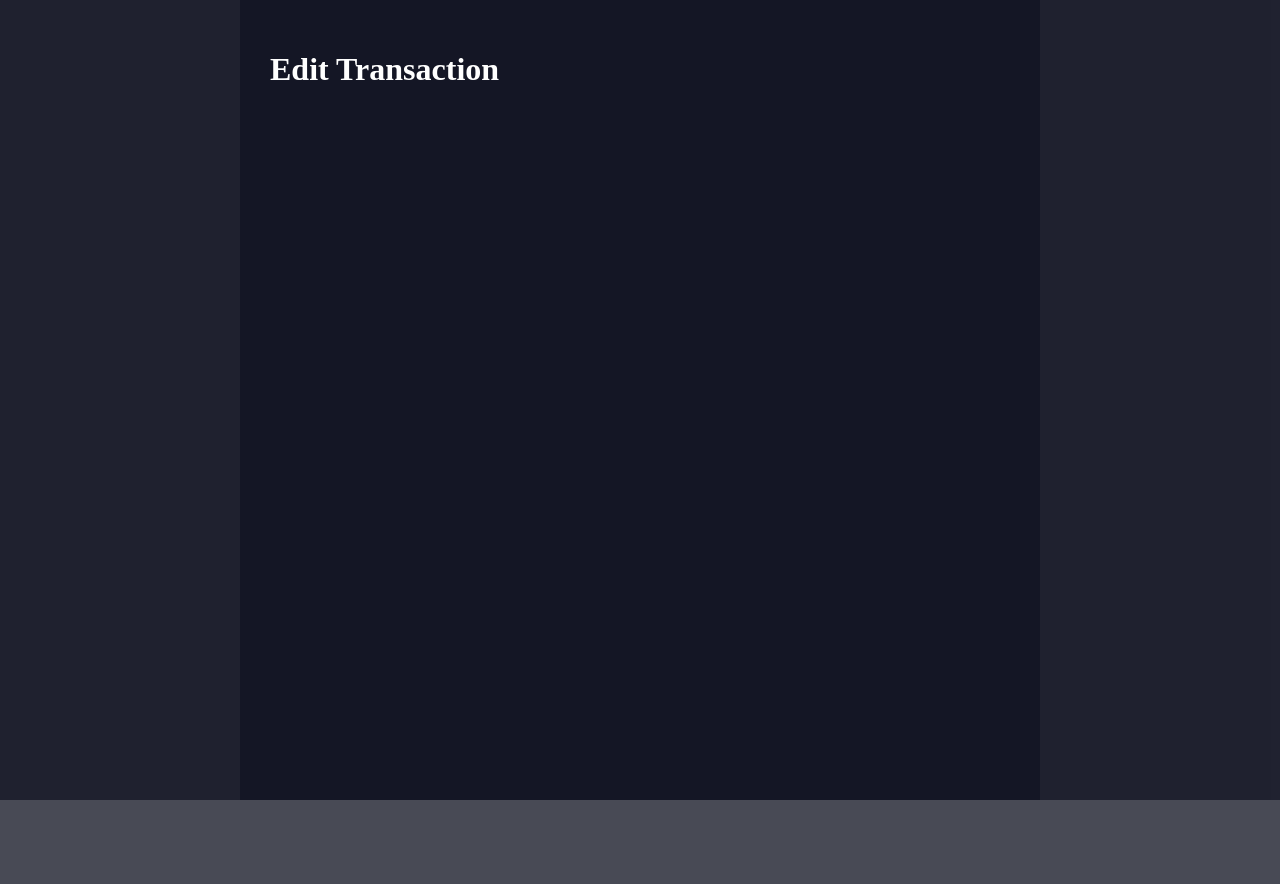
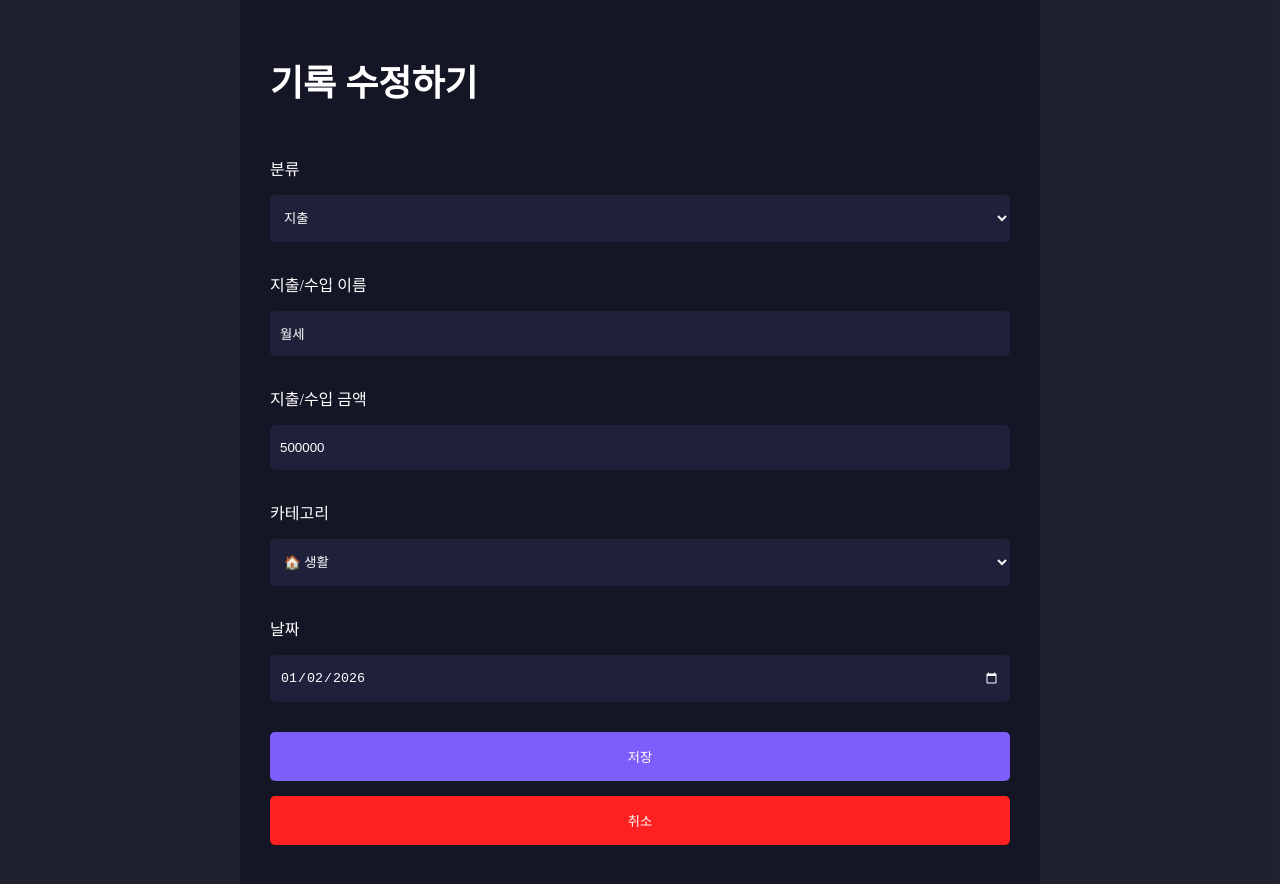
Before and after one commit to hyer0705/onebite-react, a React (Vite) app in the folder missions/day22/onebite-account-book/: page /edit-transaction/1 in a window 1280 px wide. Shown: the top 884 px of the page. Before the commit the page ends 800 px from the top, so only its background shows below. Built offline with nearby package versions, Linux system fonts and the light colour scheme.

Commit message:
Feat: transaction 수정 기능 구현하기

```diff
--- a/missions/day22/onebite-account-book/src/components/TransactionEditor.jsx
+++ b/missions/day22/onebite-account-book/src/components/TransactionEditor.jsx
@@ -1,10 +1,11 @@
 import { useState, useRef } from "react";
 import { useNavigate } from "react-router";
 import "./TransactionEditor.css";
-import { CATEGORIES } from "../constants/categories";
+import { CATEGORIES, getCategory } from "../constants/categories";
 import { TRANSACTION_TYPES } from "../constants/transaction";
+import { getFormattedDate } from "../utils/getFormattedDate";
 
-const TransactionEditor = ({ onCreate }) => {
+const TransactionEditor = ({ type, initData, onSave }) => {
   const nav = useNavigate();
   const typeRef = useRef();
   const nameRef = useRef();
@@ -12,13 +13,21 @@ const TransactionEditor = ({ onCreate }) => {
   const categoryRef = useRef();
   const inputDateRef = useRef();
 
-  const [transactionInput, setTransactionInput] = useState({
-    type: TRANSACTION_TYPES.EXPENSE,
-    name: "",
-    amount: "",
-    category: "food",
-    date: "",
-  });
+  const [transactionInput, setTransactionInput] = useState(
+    type === "EDIT"
+      ? {
+          ...initData,
+          date: getFormattedDate(initData.date),
+          category: getCategory(initData.category),
+        }
+      : {
+          type: TRANSACTION_TYPES.EXPENSE,
+          name: "",
+          amount: "",
+          category: "food",
+          date: "",
+        }
+  );
 
   const onChange = (e) => {
     setTransactionInput((prev) => ({
@@ -28,15 +37,15 @@ const TransactionEditor = ({ onCreate }) => {
   };
 
   const onSaveButtonClick = () => {
-    const { type, name, amount, category, date } = transactionInput;
+    const { id, type: transactionType, name, amount, category, date } = transactionInput;
 
-    if (type === "") {
+    if (transactionType === "") {
       typeRef.current.focus();
       return;
     } else if (name === "") {
       nameRef.current.focus();
       return;
-    } else if (amount === "" || amount === 0) {
+    } else if (amount === "" || amount == 0) {
       amountRef.current.focus();
       return;
     } else if (category === "") {
@@ -47,7 +56,12 @@ const TransactionEditor = ({ onCreate }) => {
       return;
     }
 
-    onCreate(name, amount, type, CATEGORIES.get(category), new Date(date).getTime());
+    if (type === "NEW") {
+      onSave(name, amount, transactionType, CATEGORIES.get(category), new Date(date).getTime());
+    } else if (type === "EDIT") {
+      onSave(id, name, amount, transactionType, CATEGORIES.get(category), new Date(date).getTime());
+    }
+
     nav("/", { replace: true });
   };
 
--- a/missions/day22/onebite-account-book/src/components/TransactionItem.jsx
+++ b/missions/day22/onebite-account-book/src/components/TransactionItem.jsx
@@ -1,14 +1,20 @@
 import "./TransactionItem.css";
 import { TRANSACTION_TYPES } from "../constants/transaction";
 import { useTransactionDispatch } from "../context/TransactionContext";
+import { useNavigate } from "react-router";
 
 const TransactionItem = ({ id, name, amount, type, category, date }) => {
+  const nav = useNavigate();
   const { onDeleteTransaction } = useTransactionDispatch();
 
   const onDeleteButtonClick = () => {
     if (window.confirm("정말로 삭제하시겠습니까? 삭제하면 되돌릴 수 없습니다.")) {
       onDeleteTransaction(id);
     }
+  };
+
+  const onUpdateButtonClick = () => {
+    nav(`/edit-transaction/${id}`);
   };
 
   return (
@@ -18,7 +24,7 @@ const TransactionItem = ({ id, name, amount, type, category, date }) => {
       <span className={`item_amount item_amount_${type}`}>{type === TRANSACTION_TYPES.EXPENSE ? `- ${amount}원` : `+ ${amount}원`}</span>
       <span className="item_date">{new Date(date).toLocaleDateString()}</span>
       <div className="item_button_wrapper">
-        <button>수정</button>
+        <button onClick={onUpdateButtonClick}>수정</button>
         <button onClick={onDeleteButtonClick}>삭제</button>
       </div>
     </div>
--- a/missions/day22/onebite-account-book/src/constants/categories.js
+++ b/missions/day22/onebite-account-book/src/constants/categories.js
@@ -5,3 +5,15 @@ export const CATEGORIES = new Map([
   ["salary", "🏢 급여"],
   ["finance", "💰 금융"],
 ]);
+
+export const getCategory = (targetCategory) => {
+  const DEFAULT_KEY = "food";
+
+  for (const [key, value] of CATEGORIES) {
+    if (value === targetCategory) {
+      return key;
+    }
+  }
+
+  return DEFAULT_KEY;
+};
--- /dev/null
+++ b/missions/day22/onebite-account-book/src/pages/EditTransaction.css
@@ -0,0 +1,11 @@
+.edit_transaction {
+  padding: 0 0 50px 0;
+}
+
+.edit_transaction header {
+  margin-bottom: 50px;
+}
+
+.edit_transaction header h1 {
+  font-size: 36px;
+}
--- a/missions/day22/onebite-account-book/src/pages/EditTransaction.jsx
+++ b/missions/day22/onebite-account-book/src/pages/EditTransaction.jsx
@@ -1,5 +1,36 @@
+import { useEffect } from "react";
+import { useParams, useNavigate } from "react-router";
+import "./EditTransaction.css";
+import TransactionEditor from "../components/TransactionEditor";
+import { useTransactionDispatch, useTransactionState } from "../context/TransactionContext";
+
 const EditTransaction = () => {
-  return <h1>Edit Transaction</h1>;
+  const nav = useNavigate();
+  const { id } = useParams();
+  const transactions = useTransactionState();
+  const { onUpdateTransaction } = useTransactionDispatch();
+
+  const currentInitData = transactions.find((transaction) => String(transaction.id) === String(id));
+
+  useEffect(() => {
+    if (!currentInitData) {
+      window.alert("존재하지 않는 거래내역 입니다.");
+      nav("/", { replace: true });
+    }
+  }, [currentInitData, nav]);
+
+  if (!currentInitData) {
+    return <h1>데이터 로딩 중...</h1>;
+  }
+
+  return (
+    <div className="edit_transaction">
+      <header>
+        <h1>기록 수정하기</h1>
+      </header>
+      <TransactionEditor type="EDIT" initData={currentInitData} onSave={onUpdateTransaction} />
+    </div>
+  );
 };
 
 export default EditTransaction;
--- a/missions/day22/onebite-account-book/src/pages/NewTransaction.jsx
+++ b/missions/day22/onebite-account-book/src/pages/NewTransaction.jsx
@@ -10,7 +10,7 @@ const NewTransaction = () => {
       <header>
         <h1>새로운 기록</h1>
       </header>
-      <TransactionEditor onCreate={onCreateTransaction} />
+      <TransactionEditor type="NEW" onSave={onCreateTransaction} />
     </div>
   );
 };
--- /dev/null
+++ b/missions/day22/onebite-account-book/src/utils/getFormattedDate.js
@@ -0,0 +1,5 @@
+export const getFormattedDate = (targetDate) => {
+  const date = new Date(targetDate);
+
+  return `${date.getFullYear()}-${String(date.getMonth() + 1).padStart(2, "0")}-${String(date.getDate()).padStart(2, "0")}`;
+};
```
Also changed, not shown: 1 other file (tests, documents, lock files or other folders).
